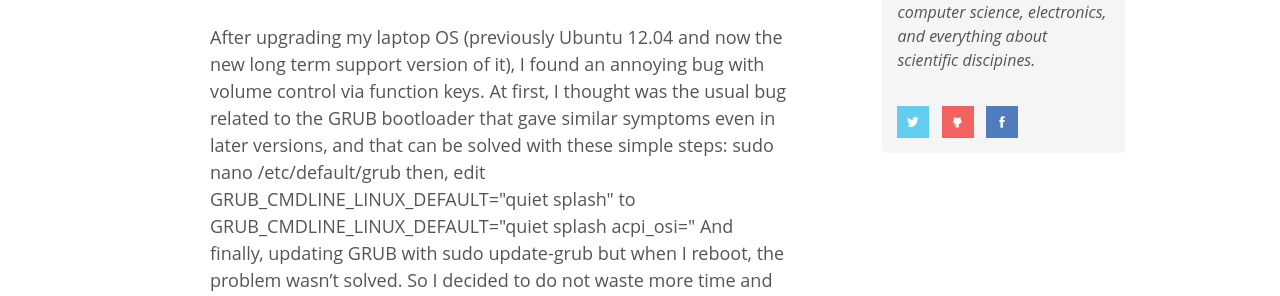
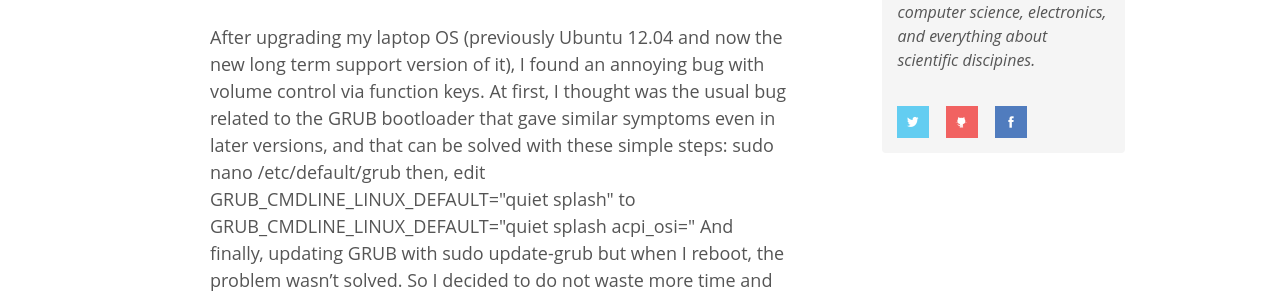
Before and after one commit to gsalvatori/salvatorigabriele.com, a Jekyll site: the page built from index.html, in a window 1280 px wide. Shown: the part 278-574 px from the top of the page. Built offline with Jekyll 4.4.1, drawn with Linux system fonts in a browser that asks for light colours; nearby versions of some CDN libraries; library files that are not in the unit come from our copies; Markdown is read by kramdown in place of the engine named in the settings.

Commit message:
Update default.html

```diff
--- a/_layouts/default.html
+++ b/_layouts/default.html
@@ -61,9 +61,9 @@
         <div class="col-sm-3 col-sm-offset-1 blog-sidebar">
           <div class="sidebar-module sidebar-module-inset">
             <p><i>I'm a Computer Science student at Tor Vergata University of Rome, Italy. Interested in engineering, computer science, electronics, and everything about scientific discipines.</i></p><br>
-            <a href="" target="_blank"><img src="/images/twitter.png" border="0" width="32" height="32" /></a>&nbsp;&nbsp;
-            <a href="" target="_blank"><img src="/images/Github.png" border="0" width="32" height="32" /></a>&nbsp;&nbsp;
-            <a href="" target="_blank"><img src="/images/facebook.png" border="0" width="32" height="32" /></a>&nbsp;&nbsp;
+            <a href="" target="_blank"><img src="/images/twitter.png" border="0" width="32" height="32" /></a>&nbsp;&nbsp;&nbsp;
+            <a href="" target="_blank"><img src="/images/Github.png" border="0" width="32" height="32" /></a>&nbsp;&nbsp;&nbsp;
+            <a href="" target="_blank"><img src="/images/facebook.png" border="0" width="32" height="32" /></a>&nbsp;&nbsp;&nbsp;
           </div>
 
 
```
